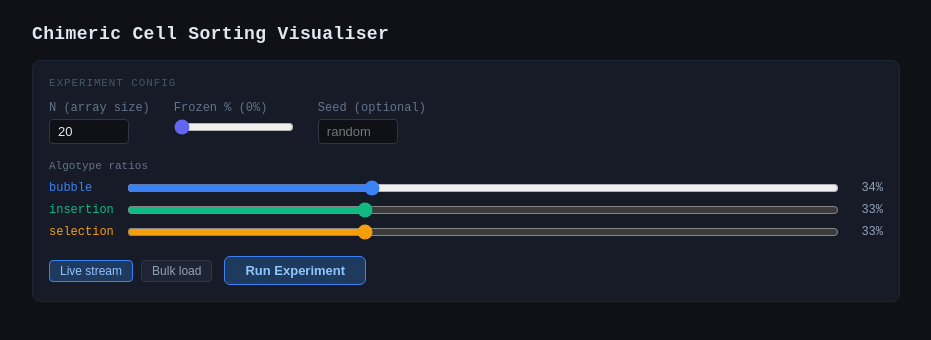
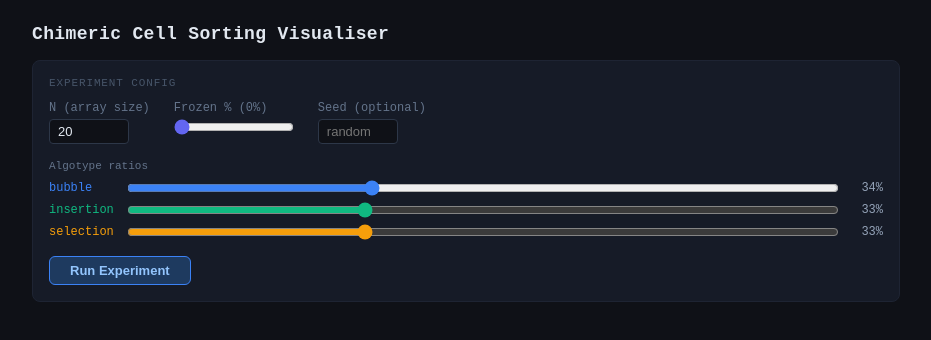
Before and after one commit to jwhite927/levin-sorting-algo-visualization, a React (Vite) app in the folder frontend/: page / in a window 1280 px wide. Shown: the top 340 px of the page, without its empty margins (174-1105 px from the left). Built offline with nearby package versions, Linux system fonts and the light colour scheme.

Commit message:
Always run in live mode

```diff
--- a/frontend/src/App.tsx
+++ b/frontend/src/App.tsx
@@ -2,7 +2,7 @@ import { useCallback, useEffect, useRef, useState } from "react";
 import { ArrayView } from "./components/ArrayView";
 import { Controls } from "./components/Controls";
 import { MetricsPanel } from "./components/MetricsPanel";
-import { createExperiment, getSteps, openLiveSocket } from "./api";
+import { createExperiment, openLiveSocket } from "./api";
 import type { AlgotypeRatios, ExperimentConfig, Step } from "./types";
 
 function Section({
@@ -94,15 +94,12 @@ function RatioSliders({
   );
 }
 
-type LoadMode = "live" | "bulk";
-
 export default function App() {
   const [config, setConfig] = useState<ExperimentConfig>({
     n: 20,
     algotype_ratios: { bubble: 0.34, insertion: 0.33, selection: 0.33 },
     frozen_pct: 0.0,
   });
-  const [mode, setMode] = useState<LoadMode>("live");
 
   const [steps, setSteps] = useState<Step[]>([]);
   const [stepIndex, setStepIndex] = useState(0);
@@ -152,7 +149,6 @@ export default function App() {
     try {
       const { id } = await createExperiment(config);
 
-      if (mode === "live") {
       const ws = openLiveSocket(
         id,
         (step) => setSteps((prev) => [...prev, step]),
@@ -169,26 +165,11 @@ export default function App() {
         setStreaming(false);
       };
       wsRef.current = ws;
-      } else {
-        // Poll until done, then bulk-load
-        let done = false;
-        while (!done) {
-          await new Promise((r) => setTimeout(r, 800));
-          const all = await getSteps(id);
-          if (all.length > 0) {
-            setSteps(all);
-          }
-          const resp = await fetch(`/experiments/${id}`);
-          const status = await resp.json();
-          if (status.status === "done") done = true;
-        }
-        setLoading(false);
-      }
     } catch (e) {
       setError(String(e));
       setLoading(false);
     }
-  }, [config, mode]);
+  }, [config]);
 
   const currentStep = steps[stepIndex];
 
@@ -292,26 +273,6 @@ export default function App() {
         </div>
 
         <div style={{ marginTop: 16, display: "flex", alignItems: "center", gap: 12 }}>
-          <div style={{ display: "flex", gap: 8, fontSize: 12 }}>
-            {(["live", "bulk"] as LoadMode[]).map((m) => (
-              <button
-                key={m}
-                onClick={() => setMode(m)}
-                style={{
-                  background: mode === m ? "#1e3a5f" : "#1e2433",
-                  border: `1px solid ${mode === m ? "#3b82f6" : "#2d3748"}`,
-                  color: mode === m ? "#93c5fd" : "#94a3b8",
-                  borderRadius: 4,
-                  padding: "3px 10px",
-                  cursor: "pointer",
-                  fontSize: 12,
-                }}
-              >
-                {m === "live" ? "Live stream" : "Bulk load"}
-              </button>
-            ))}
-          </div>
-
           <button
             onClick={handleRun}
             disabled={loading}
```
Lines whose indentation alone changed are shown as unchanged.
